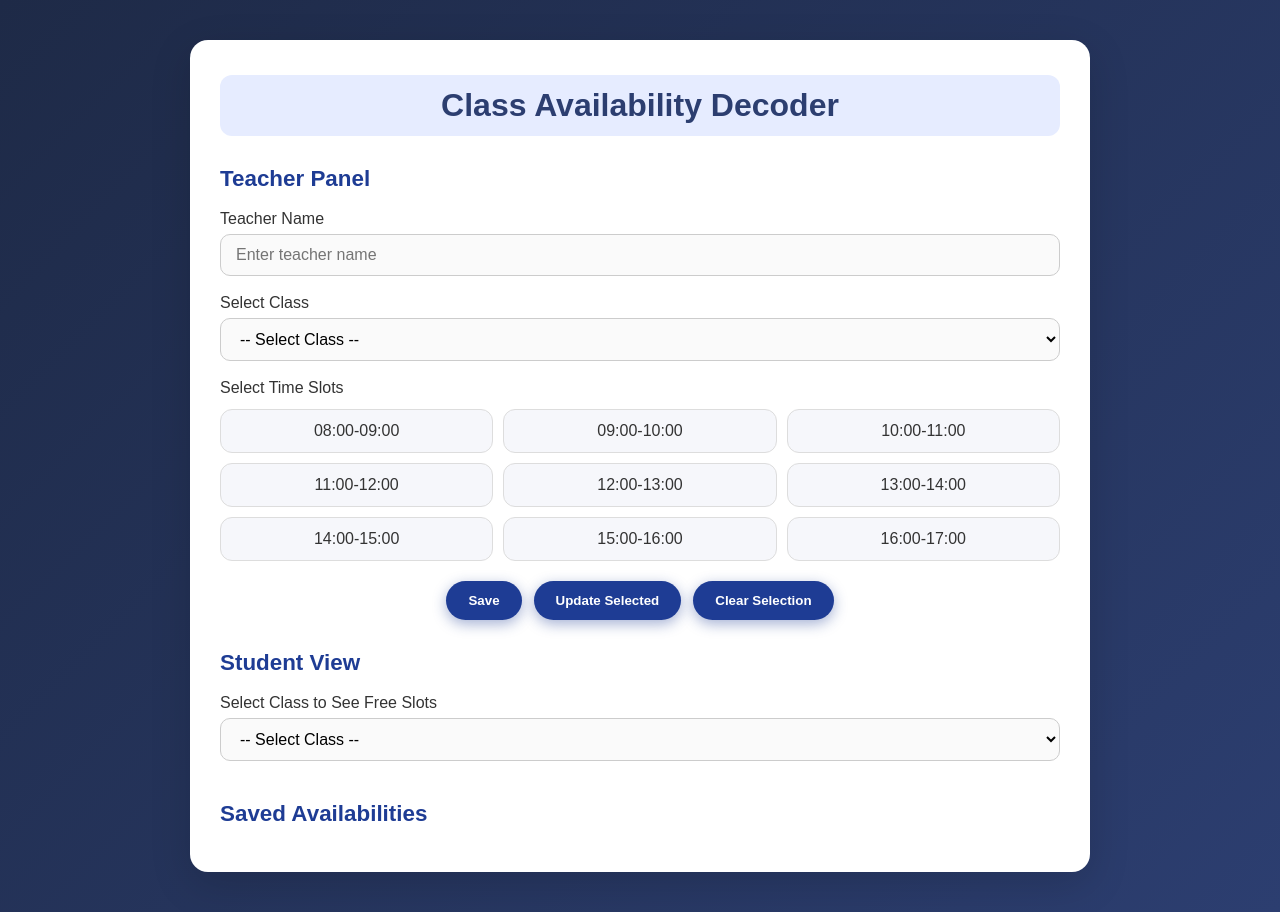
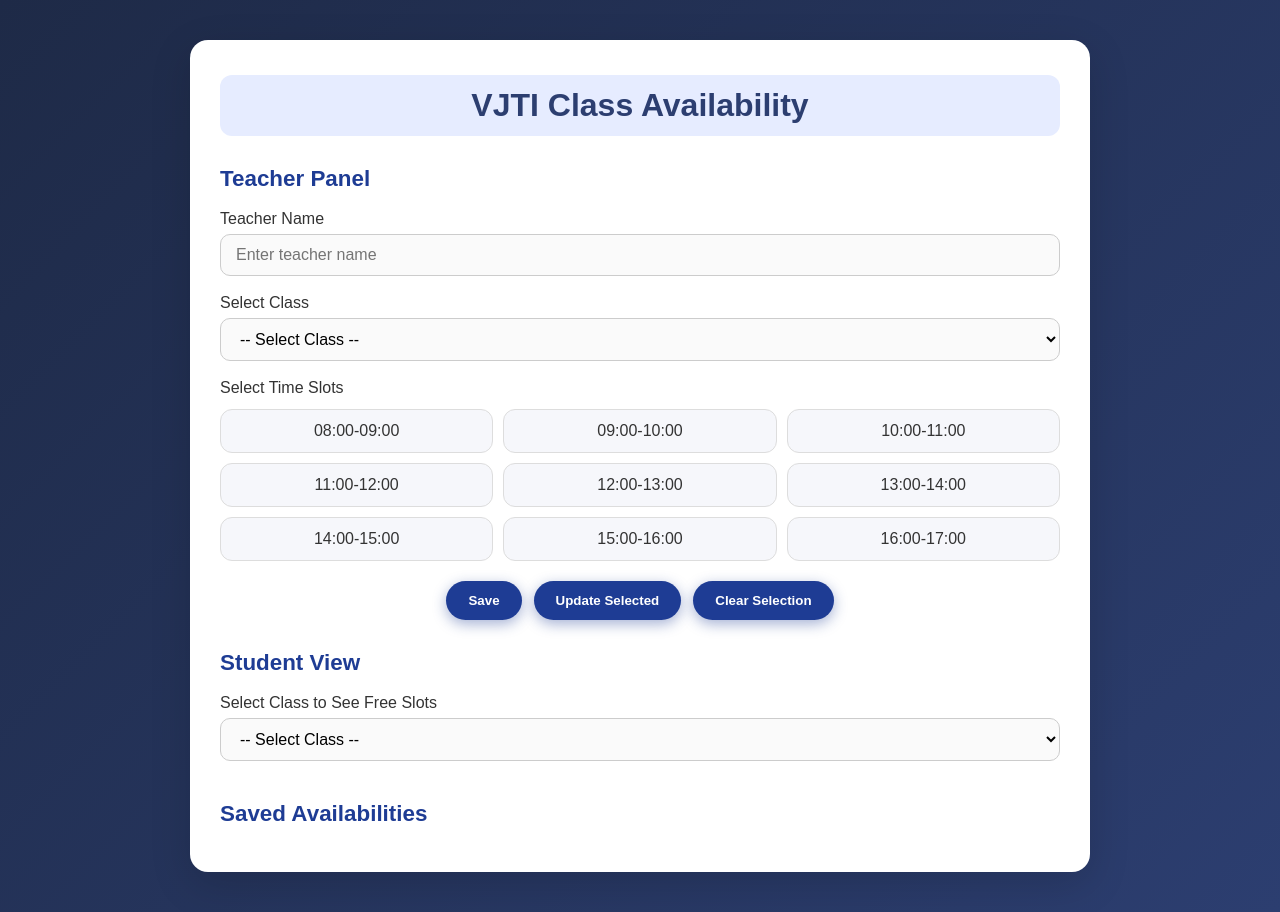
Before and after one commit to regenpalkar28/Classroom-Allotment, a website: page Class_Availablity/public/index.html in a window 1280 px wide. Drawn offline with Linux system fonts and the light colour scheme; no server answers.

Commit message:
Edited Title

```diff
--- a/Class_Availablity/public/index.html
+++ b/Class_Availablity/public/index.html
@@ -3,12 +3,12 @@
 <head>
   <meta charset="utf-8" />
   <meta name="viewport" content="width=device-width,initial-scale=1" />
-  <title>Class Availability Decoder</title>
+  <title> VJTI Class Availability </title>
   <link rel="stylesheet" href="style.css" />
 </head>
 <body>
   <div class="container">
-    <h1>Class Availability Decoder</h1>
+    <h1>VJTI Class Availability </h1>
 
     <!-- TEACHER PANEL -->
     <div class="teacher-panel">
```
